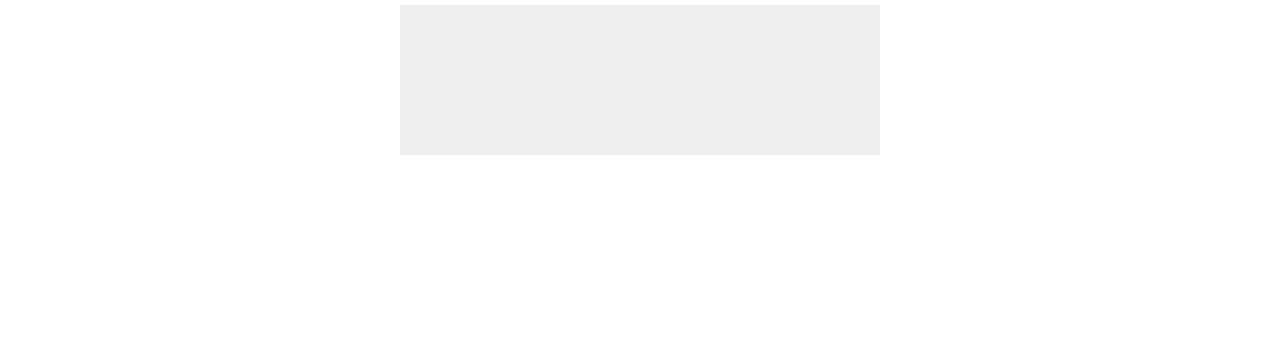
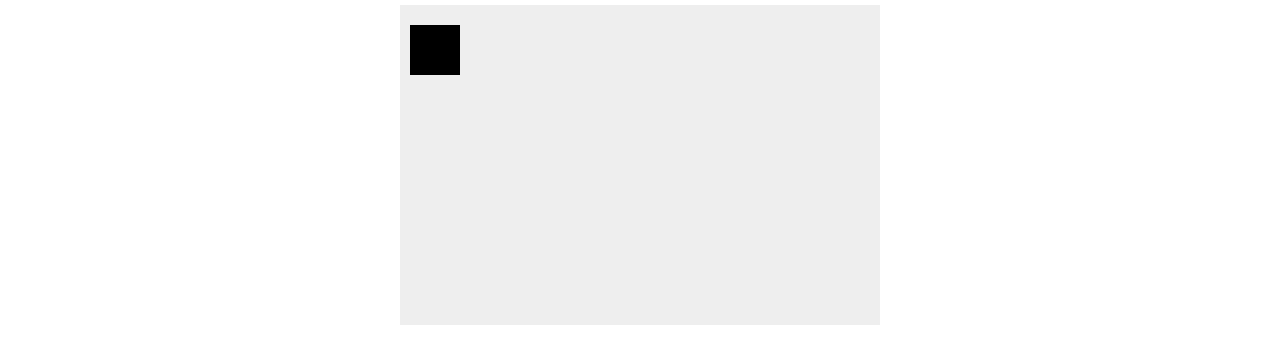
Before and after one commit to ndpiperis/Piperis-Application-2020, a website: page site/index.html in a window 1280 px wide. Shown: the part 155-518 px from the top of the page. Drawn offline with Linux system fonts and the light colour scheme.

Commit message:
Canvas playground and rectangle printed.

```diff
--- a/site/index.html
+++ b/site/index.html
@@ -20,16 +20,6 @@
 </head>
 
 <body>
-  <script>
-    var canvas = document.getElementById("myCanvas");
-    var ctx = canvas.getContext("2d");
-
-    ctx.beginPath();
-    ctx.rect(10, 20, 50, 50);
-    ctx.fillstyle = "#FF0000";
-    ctx.fill();
-    ctx.closePath();
-    </script>
 
   <!-- Navigation -->
   <nav class="navbar navbar-expand-lg navbar-dark bg-dark static-top">
@@ -65,7 +55,7 @@
       <div class="col-lg-12 text-center">
         <h1 class="mt-5">Test GAME</h1>
         <p class="lead">
-          <canvas id = "myCanvas" width = "480" heihgt = "320">
+          <canvas id = "myCanvas" width = "480" height= "320">
 
           </canvas>
         </p>
@@ -77,6 +67,18 @@
     </div>
   </div>
 
+  <script>
+    var canvas = document.getElementById("myCanvas");
+    var ctx = canvas.getContext("2d");
+
+    ctx.beginPath();
+    ctx.rect(10, 20, 50, 50);
+    ctx.fillstyle = "#FF0000";
+    ctx.fill();
+    ctx.closePath();
+    </script>
+
+
   <!-- Bootstrap core JavaScript -->
   <script src="vendor/jquery/jquery.slim.min.js"></script>
   <script src="vendor/bootstrap/js/bootstrap.bundle.min.js"></script>
```
Also changed, not shown: index.html (+14 -3 lines).
